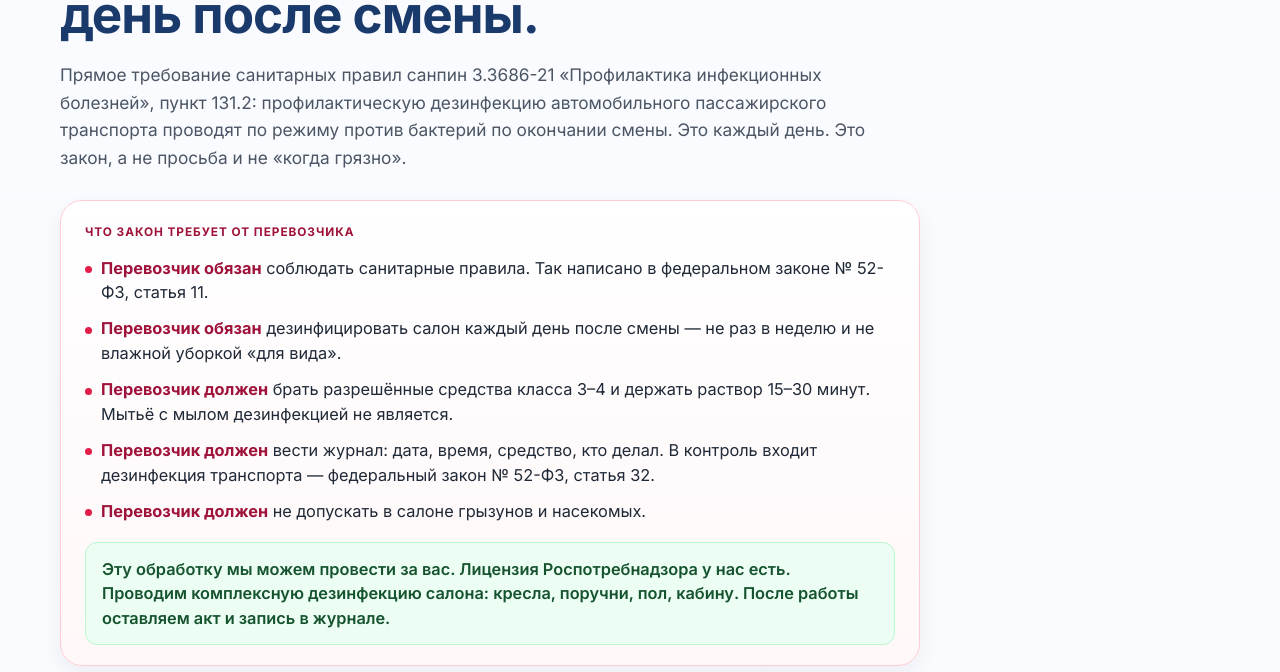
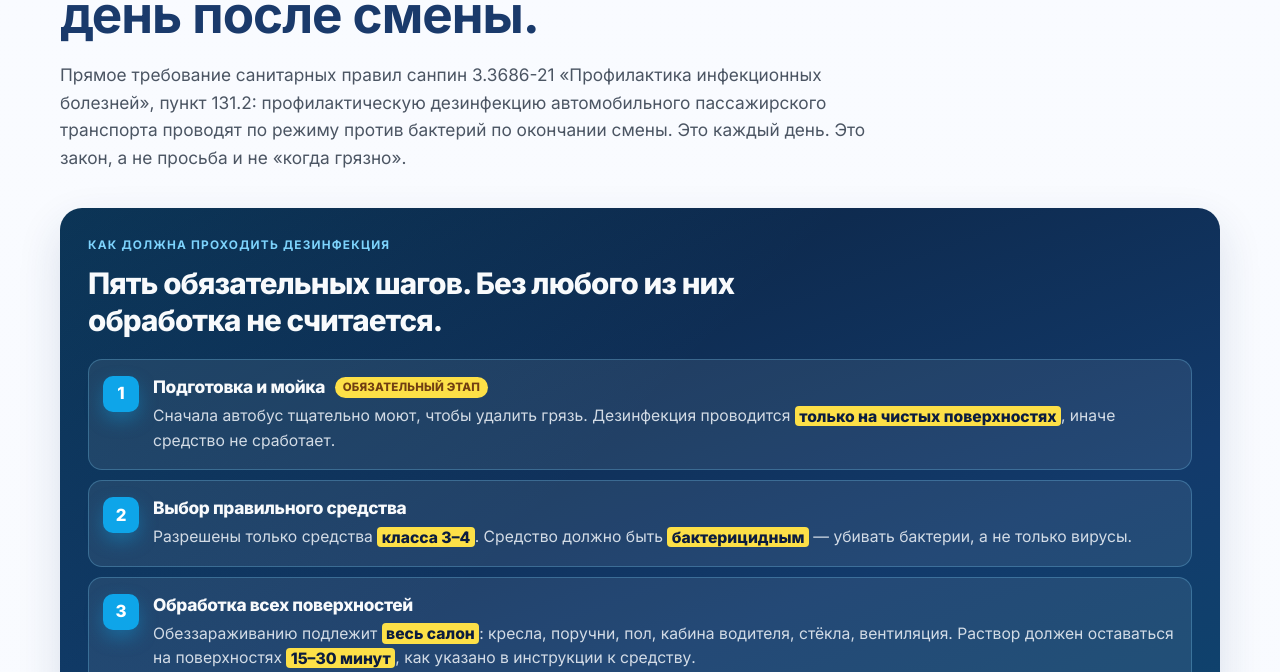
Before and after one commit to socialprojectopen/socialprojectopen.github.io, a PHP site: page /san_pin/index.html in a window 1280 px wide. Shown: the part 316-988 px from the top of the page. Run offline with PHP 8.4, Linux system fonts and the light colour scheme.

Commit message:
Add files via upload

```diff
--- a/san_pin/css/styles.css
+++ b/san_pin/css/styles.css
@@ -299,8 +299,8 @@ section {
 }
 
 .hero__duty {
-  margin-top: 28px;
-  max-width: 860px;
+  margin: 0 0 36px;
+  max-width: none;
   border-radius: var(--radius-lg);
   border: 1px solid #fecdd3;
   background: linear-gradient(180deg, #fff 0%, #fff7f8 100%);
@@ -358,6 +358,116 @@ section {
   font-size: 1.02rem;
   font-weight: 600;
   line-height: 1.5;
+}
+
+.hero__steps {
+  margin: 0 0 36px;
+  padding: 28px 28px 22px;
+  border-radius: var(--radius-lg);
+  background:
+    linear-gradient(135deg, rgba(14, 165, 233, 0.16) 0%, transparent 42%),
+    linear-gradient(160deg, #0b1f3a 0%, #123a6b 58%, #0c4a6e 100%);
+  color: #f8fafc;
+  box-shadow: var(--shadow-md);
+}
+
+.hero__steps-head {
+  margin-bottom: 20px;
+  max-width: 44rem;
+}
+
+.hero__steps-kicker {
+  margin: 0 0 10px;
+  font-size: 0.74rem;
+  font-weight: 700;
+  letter-spacing: 0.1em;
+  text-transform: uppercase;
+  color: #7dd3fc;
+}
+
+.hero__steps-head h2 {
+  margin: 0;
+  font-size: clamp(1.35rem, 2.4vw, 1.85rem);
+  font-weight: 800;
+  letter-spacing: -0.03em;
+  line-height: 1.25;
+  overflow-wrap: break-word;
+}
+
+.hero__steps-list {
+  margin: 0;
+  padding: 0;
+  list-style: none;
+  display: grid;
+  gap: 10px;
+}
+
+.hero__steps-list li {
+  display: grid;
+  grid-template-columns: auto minmax(0, 1fr);
+  gap: 14px;
+  align-items: start;
+  padding: 16px 16px 16px 14px;
+  border-radius: 14px;
+  background: rgba(255, 255, 255, 0.08);
+  border: 1px solid rgba(125, 211, 252, 0.28);
+}
+
+.hero__steps-num {
+  display: inline-flex;
+  align-items: center;
+  justify-content: center;
+  width: 36px;
+  height: 36px;
+  flex-shrink: 0;
+  border-radius: 10px;
+  background: #0ea5e9;
+  color: #fff;
+  font-size: 1.05rem;
+  font-weight: 800;
+  line-height: 1;
+  box-shadow: 0 8px 18px rgba(14, 165, 233, 0.35);
+}
+
+.hero__steps-list h3 {
+  margin: 0 0 6px;
+  font-size: 1.08rem;
+  font-weight: 800;
+  letter-spacing: -0.02em;
+  line-height: 1.3;
+}
+
+.hero__steps-flag {
+  display: inline-block;
+  margin-left: 6px;
+  padding: 3px 8px;
+  border-radius: 999px;
+  background: #fde047;
+  color: #713f12;
+  font-size: 0.72rem;
+  font-weight: 800;
+  letter-spacing: 0.02em;
+  text-transform: uppercase;
+  vertical-align: middle;
+}
+
+.hero__steps-list p {
+  margin: 0;
+  font-size: 0.98rem;
+  line-height: 1.55;
+  color: rgba(226, 232, 240, 0.92);
+  overflow-wrap: break-word;
+}
+
+.hero__steps mark {
+  background: #fde047;
+  color: #0b1c3f;
+  font-weight: 800;
+  padding: 0.05em 0.28em;
+  border-radius: 4px;
+  box-decoration-break: clone;
+  -webkit-box-decoration-break: clone;
+  white-space: normal;
 }
 
 .hero__grid {
@@ -2999,6 +3109,10 @@ body.welcome-open {
 /* Entry animation on .loaded */
 body.loaded .hero__top {
   animation: fade-up 0.7s 0.06s both var(--ease-out);
+}
+
+body.loaded .hero__steps {
+  animation: fade-up 0.7s 0.14s both var(--ease-out);
 }
 
 body.loaded .hero__grid {
@@ -3232,6 +3346,19 @@ body.loaded .hero__stats {
 
   .hero__duty li {
     font-size: 0.97rem;
+  }
+
+  .hero__steps {
+    padding: 20px 16px 16px;
+  }
+
+  .hero__steps-list h3 {
+    font-size: 1.02rem;
+  }
+
+  .hero__steps-flag {
+    display: inline-block;
+    margin: 6px 0 0;
   }
 
   .hero__contrast,
--- a/san_pin/index.html
+++ b/san_pin/index.html
@@ -46,6 +46,51 @@
             профилактическую дезинфекцию автомобильного пассажирского транспорта проводят по режиму против бактерий
             по окончании смены. Это каждый день. Это закон, а не просьба и не «когда грязно».
           </p>
+        </div>
+
+        <div class="hero__steps" id="how">
+          <div class="hero__steps-head">
+            <p class="hero__steps-kicker">Как должна проходить дезинфекция</p>
+            <h2>Пять обязательных шагов. Без любого из них обработка не считается.</h2>
+          </div>
+          <ol class="hero__steps-list">
+            <li>
+              <span class="hero__steps-num" aria-hidden="true">1</span>
+              <div>
+                <h3>Подготовка и мойка <span class="hero__steps-flag">обязательный этап</span></h3>
+                <p>Сначала автобус тщательно моют, чтобы удалить грязь. Дезинфекция проводится <mark>только на чистых поверхностях</mark>, иначе средство не сработает.</p>
+              </div>
+            </li>
+            <li>
+              <span class="hero__steps-num" aria-hidden="true">2</span>
+              <div>
+                <h3>Выбор правильного средства</h3>
+                <p>Разрешены только средства <mark>класса 3–4</mark>. Средство должно быть <mark>бактерицидным</mark> — убивать бактерии, а не только вирусы.</p>
+              </div>
+            </li>
+            <li>
+              <span class="hero__steps-num" aria-hidden="true">3</span>
+              <div>
+                <h3>Обработка всех поверхностей</h3>
+                <p>Обеззараживанию подлежит <mark>весь салон</mark>: кресла, поручни, пол, кабина водителя, стёкла, вентиляция. Раствор должен оставаться на поверхностях <mark>15–30 минут</mark>, как указано в инструкции к средству.</p>
+              </div>
+            </li>
+            <li>
+              <span class="hero__steps-num" aria-hidden="true">4</span>
+              <div>
+                <h3>Место и время проведения</h3>
+                <p>Проводится <mark>каждый день после окончания смены</mark>. Место: специальный пост дезинфекции с твёрдым покрытием, водой и канализацией. На маршрутах дольше 12 часов обработка может понадобиться <mark>2 раза в сутки</mark>.</p>
+              </div>
+            </li>
+            <li>
+              <span class="hero__steps-num" aria-hidden="true">5</span>
+              <div>
+                <h3>Документирование</h3>
+                <p>Перевозчик обязан вести <mark>журнал</mark>: дата, время, название средства и кто отвечал. Без журнала проверке нечего показать.</p>
+              </div>
+            </li>
+          </ol>
+        </div>
 
         <div class="hero__duty">
           <p class="hero__duty-kicker">Что закон требует от перевозчика</p>
@@ -61,7 +106,6 @@
             Проводим комплексную дезинфекцию салона: кресла, поручни, пол, кабину.
             После работы оставляем акт и запись в журнале.
           </p>
-          </div>
         </div>
 
         <figure class="present" id="presentation">
```
Lines whose indentation alone changed are shown as unchanged.
